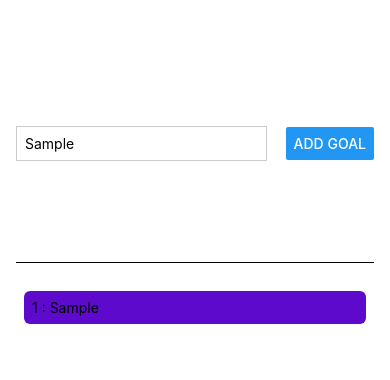
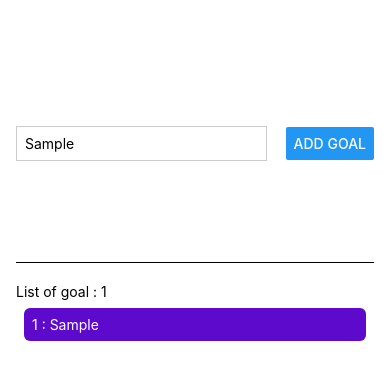
Before and after one commit to jeannotds/cruz-in-react-native, a React Native app: screen / in a window 390 px wide. Both pictures are taken after typing "Sample" into the empty fields and a click on the button "ADD GOAL". Shown: the top 380 px of the page. Built offline with nearby package versions, Linux system fonts and the light colour scheme.

Commit message:
affichage de la taille des elevementsé

```diff
--- a/App.js
+++ b/App.js
@@ -5,10 +5,13 @@ import { Button, StyleSheet, Text, TextInput, View } from "react-native";
 export default function App() {
   const [enteredGoalsText, setEnteredGoalsText] = useState("");
   const [courseGoals, setCourseGoals] = useState([]);
+  const [count, setCount] = useState(0);
 
   const goalInputHandle = (entreredText) => {
     setEnteredGoalsText(entreredText);
   };
+
+  console.log(count);
 
   const addGoalsHandle = () => {
     // setCourseGoals((currentCourseGoals) => [
@@ -31,12 +34,14 @@ export default function App() {
         <Button title="Add Goal" onPress={addGoalsHandle} required />
       </View>
       <View style={styles.goalsContainer}>
+        <Text>List of goal : {courseGoals.length} </Text>
         {courseGoals.map((goal, index) => (
           <View style={styles.goalItem} key={`${goal}-${index}`}>
-            <Text>
+            <Text style={styles.colorText}>
               {index + 1} : {goal}
             </Text>
           </View>
+
         ))}
       </View>
     </View>
@@ -74,7 +79,10 @@ const styles = StyleSheet.create({
     margin: 8,
     borderRadius: 6,
     backgroundColor: "#5e0acc",
-    color: "#fff",
+    color: "white",
     padding: 8,
   },
+  colorText: {
+    color: "white",
+  },
 });
```
